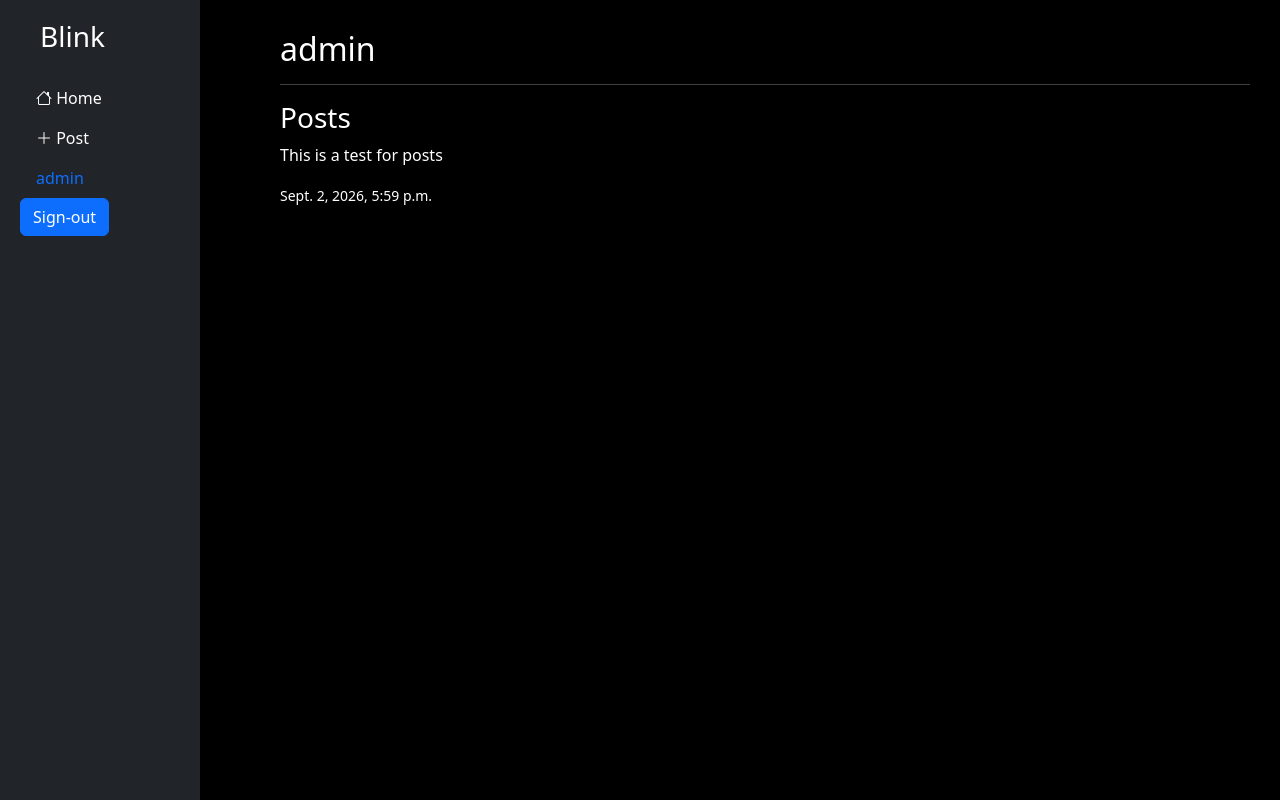
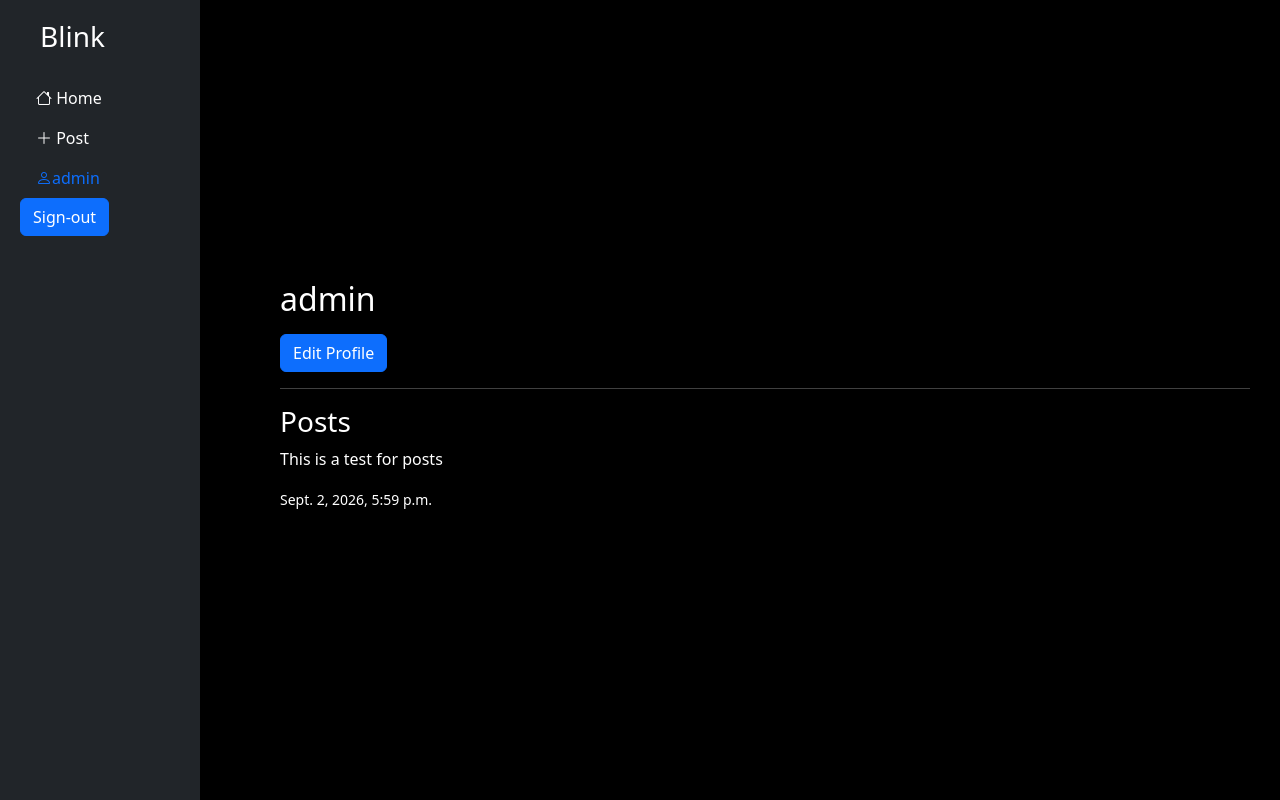
Before and after one commit to Moona-bug/Blink---Social-Media-App, a Django app: page /users/profile/1/ in a window 1280 px wide. Run offline with Django 5.2, Linux system fonts and the light colour scheme; a user stored in the database is signed in; data comes from the database, SQL or seed files in the repository; both versions use the stored data as it was after the commit.

Commit message:
added profile picture, background picture, and bio

```diff
--- /dev/null
+++ b/static/style.css
@@ -0,0 +1,7 @@
+.profile-background{
+    width: 100%;
+    height: 250px;
+    background-size: cover;
+    background-position: center;
+    background-repeat: no-repeat;
+}
--- a/templates/base.html
+++ b/templates/base.html
@@ -14,6 +14,9 @@
     <!-- Icons -->
     <link rel="stylesheet"
       href="https://cdn.jsdelivr.net/npm/bootstrap-icons@1.13.1/font/bootstrap-icons.min.css">
+
+    {% load static %}
+    <link rel="stylesheet" href="{% static 'static/style.css' %}">
 
     <title>{% block title %}Blink{% endblock title %}</title>
 
@@ -61,7 +64,7 @@
          </li>
 
          {% if user.is_authenticated %}
-         <a class="nav-link text-green text-decoration-none" href="{% url 'profile' user.pk %}">{{ user.username }}</a>
+         <a class="nav-link text-green text-decoration-none bi bi-person" href="{% url 'profile' user.pk %}">{{ user.username }}</a>
 
          <li>
             <form action="{% url 'logout' %}" method="post">
--- a/templates/users/profile.html
+++ b/templates/users/profile.html
@@ -2,10 +2,12 @@
 
 {% block content %}
 <div>
-    {% if profile_user.background_picture %}
-    <img src="{{ profile_user.background_picture.url }}"
-     alt="{{ profile_user.username }} Background picture">
-    {% endif %}
+    <div class="profile-background"
+        {% if profile_user.background_picture %}
+            style="background-image: url('{{ profile_user.background_picture.url }}');"
+    {% endif %}>
+
+    </div>
 
     {% if profile_user.profile_picture %}
     <img src="{{ profile_user.profile_picture.url}}"
@@ -14,6 +16,10 @@
 
      <h2>{{ profile_user.username }}</h2>
      <p>{{ profile_user.bio }}</p>
+
+     {% if user == profile_user %}
+        <a href="{% url 'profile_edit' %}" class="btn btn-primary">Edit Profile</a>
+    {% endif %}
 
      <hr>
 
--- a/users/forms.py
+++ b/users/forms.py
@@ -12,3 +12,8 @@ class CustomUserChangeForm(UserChangeForm):
     class Meta:
         model = CustomUser
         fields = ('username', 'email', 'age')
+
+class ProfileUpdateForm(forms.ModelForm):
+    class Meta:
+        model = CustomUser
+        fields = ('bio', 'profile_picture', 'background_picture')
--- a/users/urls.py
+++ b/users/urls.py
@@ -1,8 +1,9 @@
 from django.urls import path
 
-from .views import SignUpView, ProfileView
+from .views import SignUpView, ProfileView, ProfileUpdateView
 
 urlpatterns = [
     path('signup/', SignUpView.as_view(), name='signup'),
     path('profile/<int:pk>/', ProfileView.as_view(), name='profile'),
+    path('profile/edit/', ProfileUpdateView.as_view(), name='profile_edit'),
 ]
--- a/users/views.py
+++ b/users/views.py
@@ -1,9 +1,10 @@
 from django.shortcuts import render
 from django.urls import reverse_lazy
-from django.views.generic import CreateView, DetailView
+from django.views.generic import CreateView, DetailView, UpdateView
 from django.contrib.auth import login
+from django.contrib.auth.mixins import LoginRequiredMixin
 
-from .forms import CustomUserCreationForm
+from .forms import CustomUserCreationForm, ProfileUpdateForm
 from .models import CustomUser
 
 # Create your views here.
@@ -21,3 +22,12 @@ class ProfileView(DetailView):
     model = CustomUser
     template_name = 'users/profile.html'
     context_object_name = 'profile_user'
+
+class ProfileUpdateView( LoginRequiredMixin,UpdateView):
+    model = CustomUser
+    form_class = ProfileUpdateForm
+    template_name = 'users/profile_edit.html'
+    success_url = reverse_lazy('home')
+
+    def get_object(self):
+        return self.request.user
```
Also changed, not shown: templates/users/profile_edit.html (added, +14 -0 lines), db.sqlite3, media/background_pictures/wallhaven-1qqv39_1920x1080.png (added), media/background_pictures/wallhaven-1qqv39_1920x1080_Li9BB63.png (added), media/background_pictures/wallhaven-w5l7j7-1920x1080.png (added), media/background_pictures/wallhaven-w5l7j7-1920x1080_R9uE8DM.png (added), media/background_pictures/wallhaven-w5l7j7-1920x1080_XL5dOwz.png (added), 3 other files.
